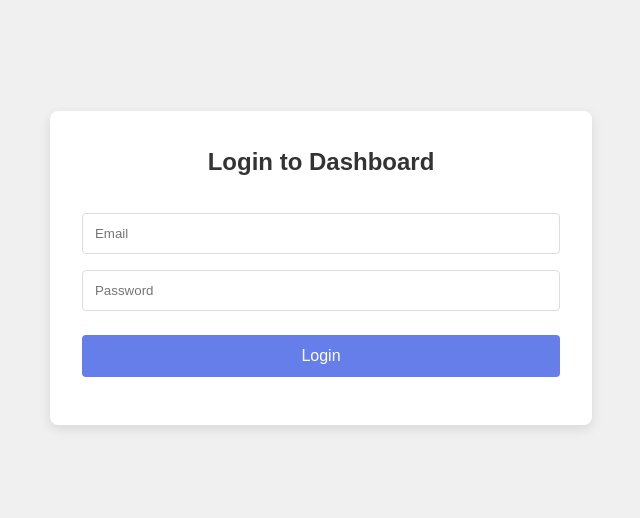
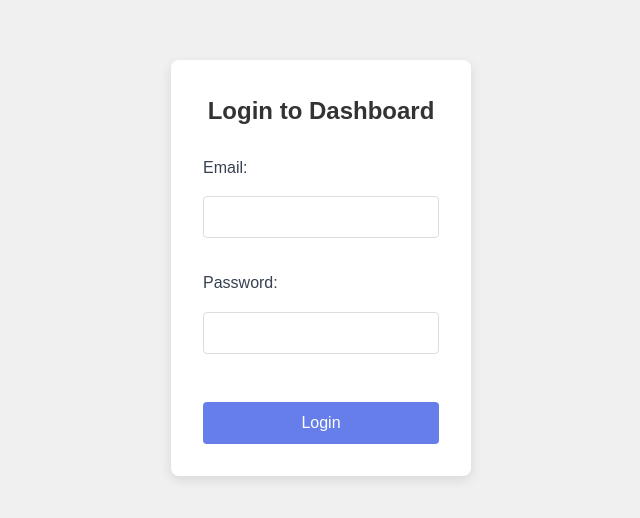
Before and after one commit to 1murderron/hotgirl-social, a website: page login.html in a window 1280 px wide. Shown: the part 132-650 px from the top of the page, without its empty margins (319-959 px from the left). Drawn offline with Linux system fonts and the light colour scheme.

Commit message:
login form update

```diff
--- a/login.html
+++ b/login.html
@@ -6,13 +6,24 @@
 
 </head>
 <body class="login">
-    <form class="login-form" id="login-form">
+
+    <div class="login-container">
+    <div class="login-form">
         <h2>Login to Dashboard</h2>
-        <input type="email" id="email" placeholder="Email" required>
-        <input type="password" id="password" placeholder="Password" required>
-        <button type="submit">Login</button>
-        <div id="error" style="color: red; margin-top: 1rem;"></div>
-    </form>
+        <form id="login-form">
+            <div class="form-group">
+                <label>Email:</label>
+                <input type="email" id="email" required>
+            </div>
+            <div class="form-group">
+                <label>Password:</label>
+                <input type="password" id="password" required>
+            </div>
+            <button type="submit">Login</button>
+            <div id="error" style="color: red; margin-top: 15px; text-align: center; display: none;"></div>
+        </form>
+    </div>
+    </div>
 
     <script>
         document.getElementById('login-form').addEventListener('submit', async (e) => {
```
